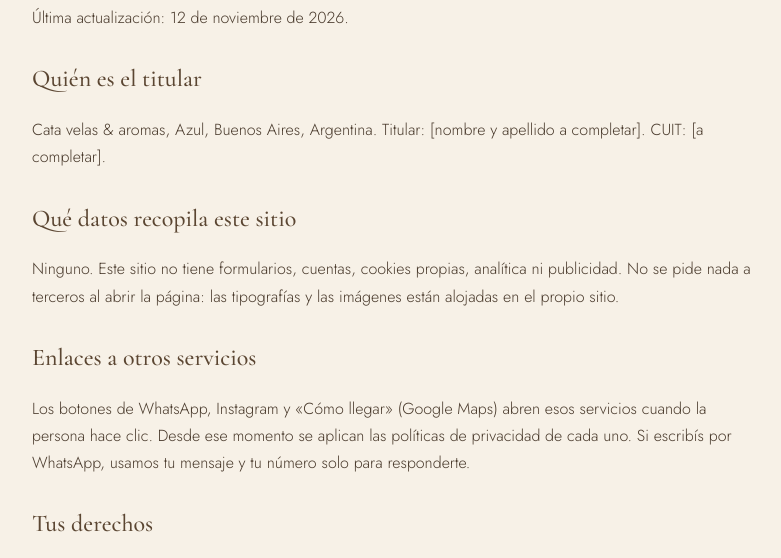
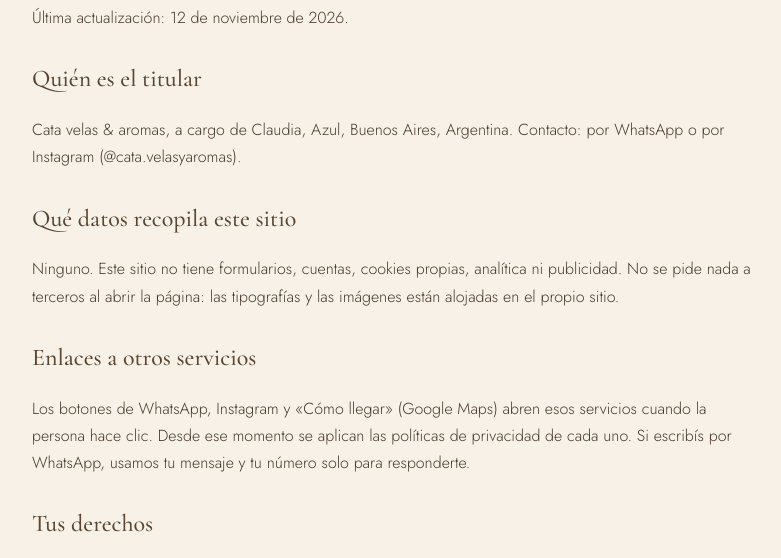
Before and after one commit to tuimagenstudios/cata-velas-aromas, a plain HTML site: page privacidad.html in a window 1280 px wide. Shown: the part 194-752 px from the top of the page, without its empty margins (248-1029 px from the left). Drawn offline with Linux system fonts and the light colour scheme.

Commit message:
Privacidad: sin datos pendientes

```diff
--- a/privacidad.html
+++ b/privacidad.html
@@ -21,7 +21,7 @@
 <h1>Política de privacidad</h1>
 <p>Última actualización: 12 de noviembre de 2026.</p>
 <h2>Quién es el titular</h2>
-<p>Cata velas &amp; aromas, Azul, Buenos Aires, Argentina. Titular: [nombre y apellido a completar]. CUIT: [a completar].</p>
+<p>Cata velas &amp; aromas, a cargo de Claudia, Azul, Buenos Aires, Argentina. Contacto: por WhatsApp o por Instagram (@cata.velasyaromas).</p>
 <h2>Qué datos recopila este sitio</h2>
 <p>Ninguno. Este sitio no tiene formularios, cuentas, cookies propias, analítica ni publicidad. No se pide nada a terceros al abrir la página: las tipografías y las imágenes están alojadas en el propio sitio.</p>
 <h2>Enlaces a otros servicios</h2>
```
